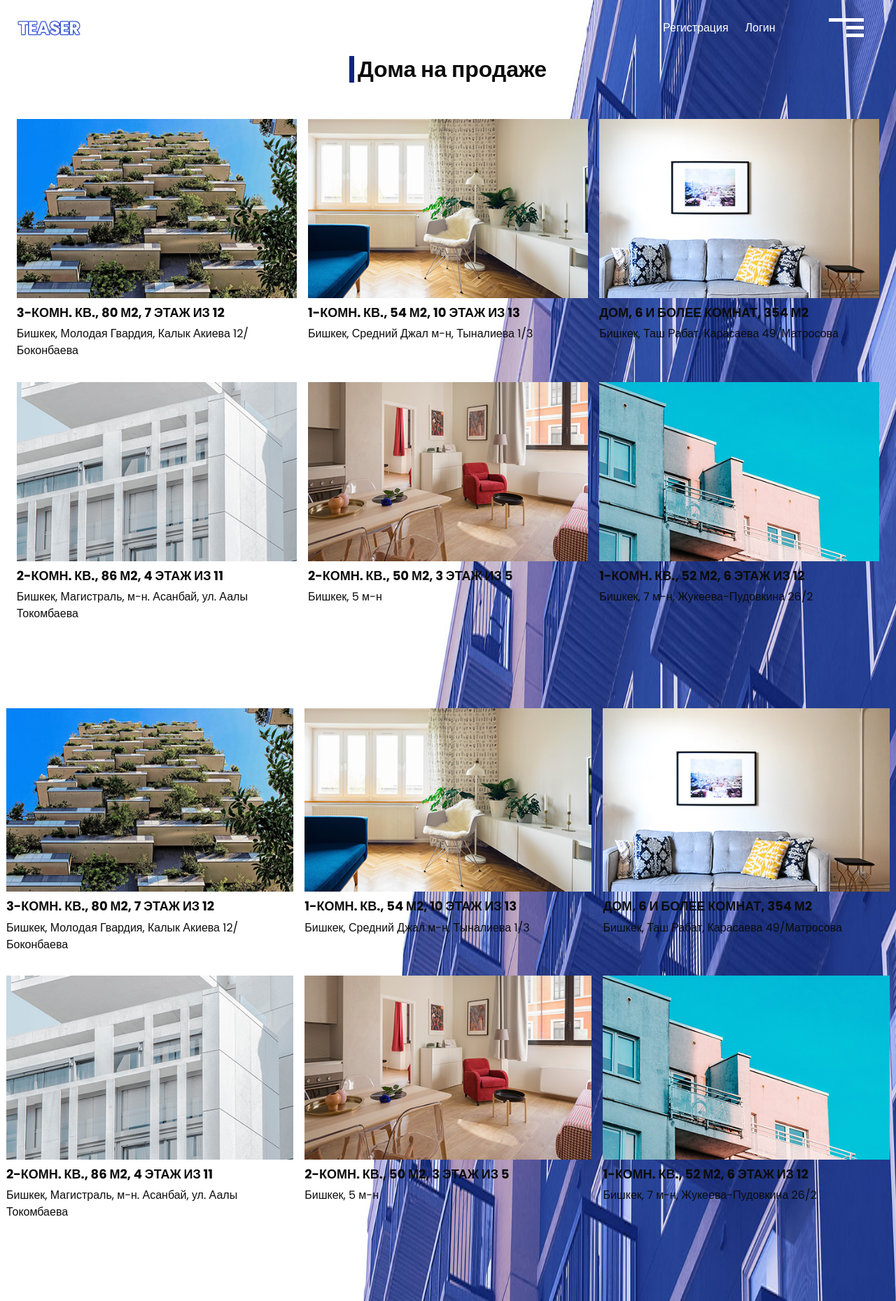
After one commit to elmarazhusupova/House-sale, a Django app: page /listof/ in a window 1280 px wide. The commit adds this page. Shown: the whole page at 70% size. Run offline with Django 4.2, Linux system fonts and the light colour scheme; some libraries are stand-ins or nearby versions.

Commit message:
add list of flats

```diff
--- a/config/urls.py
+++ b/config/urls.py
@@ -22,7 +22,8 @@
 urlpatterns = [
     path('admin/', admin.site.urls),
     path('', include('main.urls')),
-    path('account/', include('account.urls'))
+    path('account/', include('account.urls')),
+    # path('listof/', views.listof, name="listof")
 ]
 urlpatterns += static(settings.MEDIA_URL, document_root=settings.MEDIA_ROOT)
 urlpatterns += static(settings.STATIC_URL, document_root=settings.STATIC_ROOT)
--- a/main/urls.py
+++ b/main/urls.py
@@ -8,4 +8,5 @@
     path('contacts', contact, name='contacts'),
     path('price', price, name='price'),
     path('house', house, name='house'),
+    path('listof/', listof, name='listof')
 ]
--- a/main/views.py
+++ b/main/views.py
@@ -81,7 +81,5 @@
     return render(request, 'house.html')
 
 
-# def houseSale(request):
-#     banner3 = HouseSale.objects.all()
-#     content = {'banner3': banner3}
-#     return render(request, content)
+def listof(request):
+    return render(request, 'listof.html')
--- /dev/null
+++ b/static/css/main.css
@@ -0,0 +1,3 @@
+body {
+    background-color: #ffffff;
+}
--- a/templates/base.html
+++ b/templates/base.html
@@ -21,7 +21,7 @@
   <!-- Custom styles for this template -->
   <link href="{% static '/css/style.css' %}" rel="stylesheet" />
   <!-- responsive style -->
-  <link href="{% static '/css/responsive.css' %}" rel="stylesheet" />
+<!--  <link href="{% static '/css/responsive.css' %}" rel="stylesheet" />-->
 </head>
 
 <body>
@@ -84,10 +84,17 @@
     <!-- end header section -->
 
   {% block content %}
+  <!-- footer section -->
+  <section class="container-fluid footer_section ">
+    <div class="container">
+      <p>
+        &copy; <span id="displayYear"></span> Все права защищены
+        <a href="https://html.design/"></a>
+      </p>
+    </div>
+  </section>
+  <!-- end  footer section -->
+
 
   {% endblock %}
-
-
-  <script type="text/javascript" src="{% static '/js/jquery-3.4.1.min.js' %}"></script>
-  <script type="text/javascript" src="{% static '/js/bootstrap.js' %}"></script>
-  <script type="text/javascript" src="{% static '/js/custom.js' %}"></script>
+  </div>
--- a/templates/index.html
+++ b/templates/index.html
@@ -207,7 +207,7 @@
         </div>
       </div>
       <div class="btn-box">
-        <a href="https://www.house.kg/">
+        <a href="{% url 'listof' %}">
           Больше
         </a>
       </div>
--- /dev/null
+++ b/templates/listof.html
@@ -0,0 +1,202 @@
+<!--{% extends 'base.html' %}-->
+{% load static %}
+{% block content %}
+<link rel="stylesheet" href="{% static '/css/main.css' %}">
+
+<!--body {-->
+
+  <section class="sale_section layout_padding-bottom">
+    <div class="container-fluid">
+      <div class="heading_container">
+        <h2>
+          Дома на продаже
+        </h2>
+      </div>
+      <div class="sale_container">
+        <div class="box">
+          <div class="img-box">
+            <img src="{% static '/images/s-1.jpg' %}" alt="">
+          </div>
+          <div class="detail-box">
+            <h6>
+             3-комн. кв., 80 м2, 7 этаж из 12
+            </h6>
+            <p>
+             Бишкек, Молодая Гвардия, Калык Акиева 12/Боконбаева
+            </p>
+          </div>
+        </div>
+        <div class="box">
+          <div class="img-box">
+            <img src="{% static '/images/s-2.jpg' %}" alt="">
+          </div>
+          <div class="detail-box">
+            <h6>
+              1-комн. кв., 54 м2, 10 этаж из 13
+            </h6>
+            <p>
+              Бишкек, Средний Джал м-н, Тыналиева 1/3
+            </p>
+          </div>
+        </div>
+        <div class="box">
+          <div class="img-box">
+            <img src="{% static '/images/s-3.jpg' %}" alt="">
+          </div>
+          <div class="detail-box">
+            <h6>
+              Дом, 6 и более комнат, 354 м2
+            </h6>
+            <p>
+              Бишкек, Таш Рабат, Карасаева 49/Матросова
+            </p>
+          </div>
+        </div>
+        <div class="box">
+          <div class="img-box">
+            <img src="{% static '/images/s-4.jpg' %}" alt="">
+          </div>
+          <div class="detail-box">
+            <h6>
+              2-комн. кв., 86 м2, 4 этаж из 11
+            </h6>
+            <p>
+              Бишкек, Магистраль, м-н. Асанбай, ул. Аалы Токомбаева
+            </p>
+          </div>
+        </div>
+        <div class="box">
+          <div class="img-box">
+            <img src="{% static '/images/s-5.jpg' %}" alt="">
+          </div>
+          <div class="detail-box">
+            <h6>
+              2-комн. кв., 50 м2, 3 этаж из 5
+            </h6>
+            <p>
+              Бишкек, 5 м-н
+            </p>
+          </div>
+        </div>
+        <div class="box">
+          <div class="img-box">
+            <img src="{% static '/images/s-6.jpg' %} " alt="">
+          </div>
+          <div class="detail-box">
+            <h6>
+              1-комн. кв., 52 м2, 6 этаж из 12
+            </h6>
+            <p>
+              Бишкек, 7 м-н, Жукеева-Пудовкина 26/2
+            </p>
+          </div>
+        </div>
+      </div>
+<!--      <div class="btn-box">-->
+<!--        <a href="https://www.house.kg/">-->
+<!--          Больше-->
+<!--        </a>-->
+<!--      </div>-->
+    </div>
+  </section>
+  <section class="sale_section layout_padding-bottom">
+<!--    <div class="container-fluid">-->
+<!--      <div class="heading_container">-->
+<!--        <h2>-->
+<!--          Дома на продаже-->
+<!--        </h2>-->
+<!--        <p>-->
+<!--         Здесь есть лишь маленькая часть квартир, для удобсвта и экономии времени возпользуйтесть нашими услугами-->
+<!--        </p>-->
+<!--      </div>-->
+      <div class="sale_container">
+        <div class="box">
+          <div class="img-box">
+            <img src="{% static '/images/s-1.jpg' %}" alt="">
+          </div>
+          <div class="detail-box">
+            <h6>
+             3-комн. кв., 80 м2, 7 этаж из 12
+            </h6>
+            <p>
+             Бишкек, Молодая Гвардия, Калык Акиева 12/Боконбаева
+            </p>
+          </div>
+        </div>
+        <div class="box">
+          <div class="img-box">
+            <img src="{% static '/images/s-2.jpg' %}" alt="">
+          </div>
+          <div class="detail-box">
+            <h6>
+              1-комн. кв., 54 м2, 10 этаж из 13
+            </h6>
+            <p>
+              Бишкек, Средний Джал м-н, Тыналиева 1/3
+            </p>
+          </div>
+        </div>
+        <div class="box">
+          <div class="img-box">
+            <img src="{% static '/images/s-3.jpg' %}" alt="">
+          </div>
+          <div class="detail-box">
+            <h6>
+              Дом, 6 и более комнат, 354 м2
+            </h6>
+            <p>
+              Бишкек, Таш Рабат, Карасаева 49/Матросова
+            </p>
+          </div>
+        </div>
+        <div class="box">
+          <div class="img-box">
+            <img src="{% static '/images/s-4.jpg' %}" alt="">
+          </div>
+          <div class="detail-box">
+            <h6>
+              2-комн. кв., 86 м2, 4 этаж из 11
+            </h6>
+            <p>
+              Бишкек, Магистраль, м-н. Асанбай, ул. Аалы Токомбаева
+            </p>
+          </div>
+        </div>
+        <div class="box">
+          <div class="img-box">
+            <img src="{% static '/images/s-5.jpg' %}" alt="">
+          </div>
+          <div class="detail-box">
+            <h6>
+              2-комн. кв., 50 м2, 3 этаж из 5
+            </h6>
+            <p>
+              Бишкек, 5 м-н
+            </p>
+          </div>
+        </div>
+        <div class="box">
+          <div class="img-box">
+            <img src="{% static '/images/s-6.jpg' %} " alt="">
+          </div>
+          <div class="detail-box">
+            <h6>
+              1-комн. кв., 52 м2, 6 этаж из 12
+            </h6>
+            <p>
+              Бишкек, 7 м-н, Жукеева-Пудовкина 26/2
+            </p>
+          </div>
+        </div>
+      </div>
+<!--      <div class="btn-box">-->
+<!--        <a href="https://www.house.kg/">-->
+<!--          Больше-->
+<!--        </a>-->
+<!--      </div>-->
+    </div>
+  </section>
+
+  <!-- end sale section -->
+
+{% endblock %}
```
Also changed, not shown: templates/about.html (+39 -56 lines).
